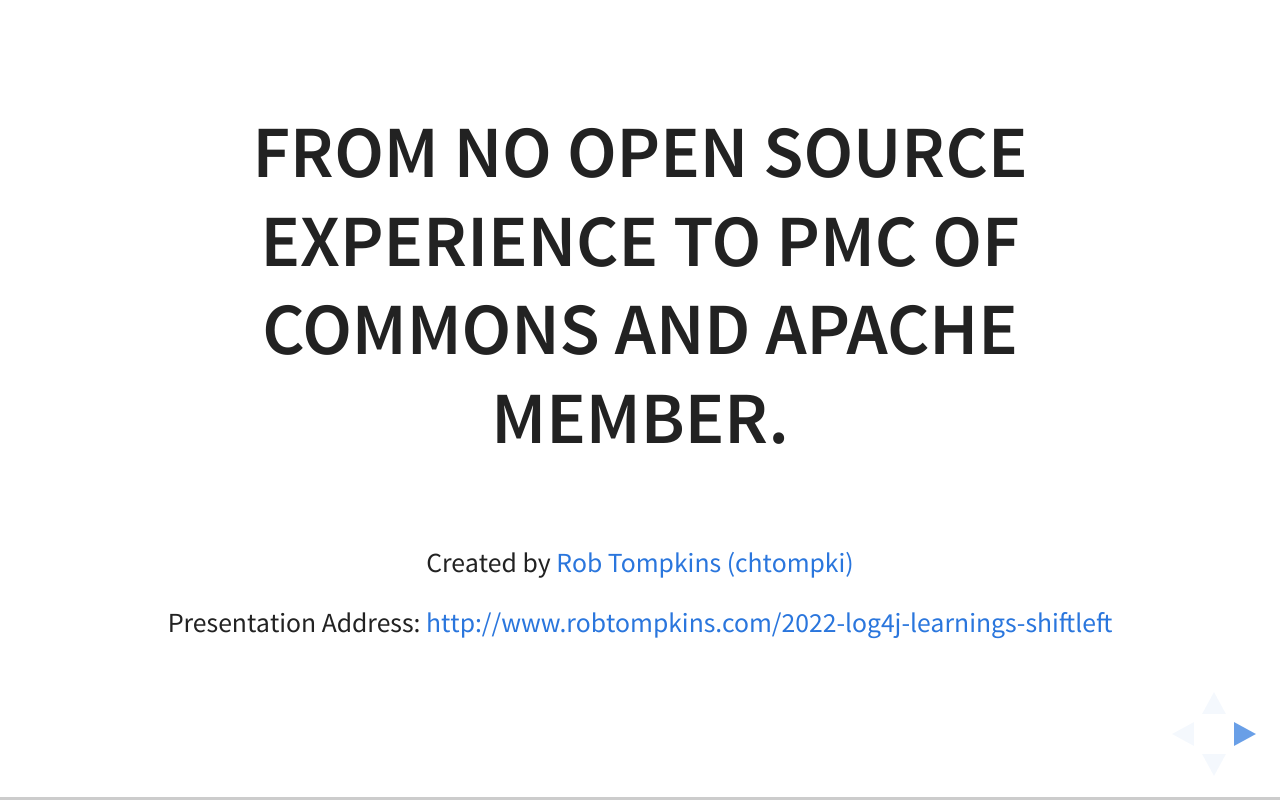
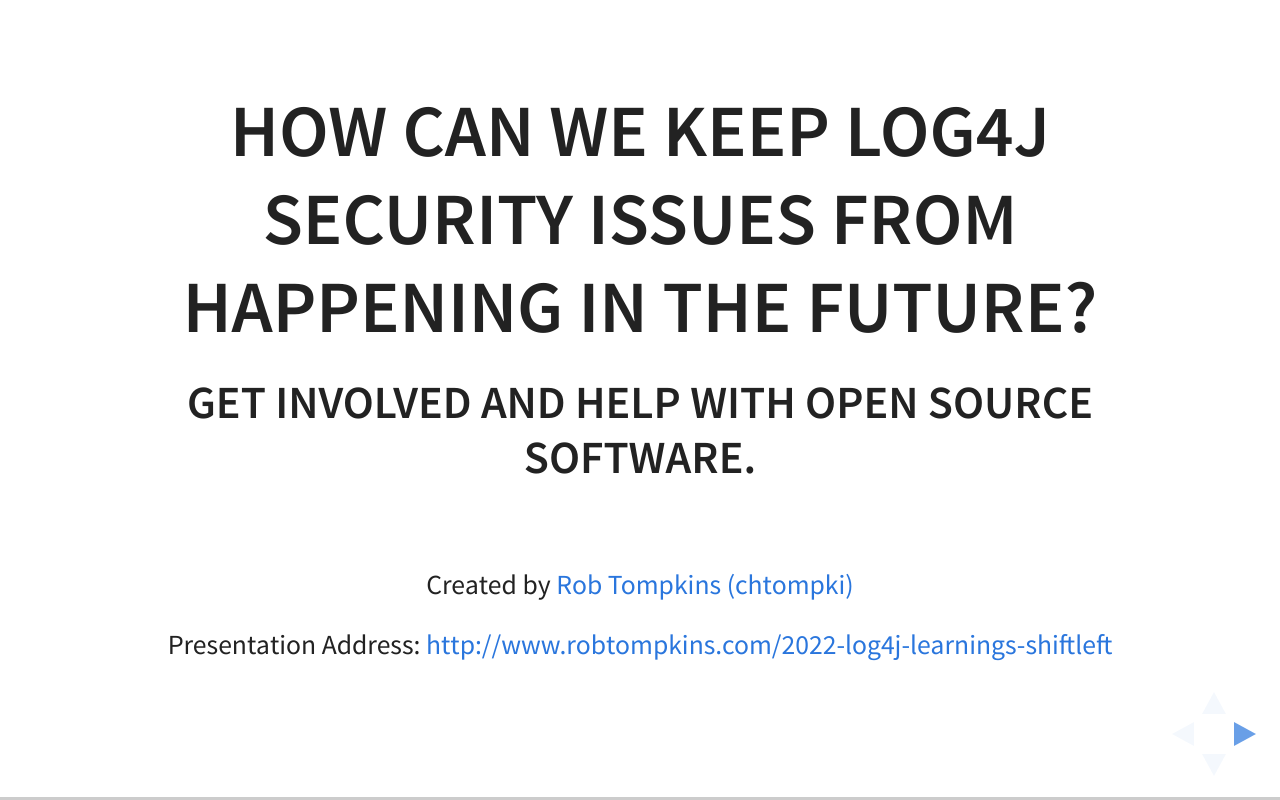
Before and after one commit to chtompki/2022-log4j-learnings-shiftleft, a website: page index.html in a window 1280 px wide. Drawn offline with nearby package versions, Linux system fonts and the light colour scheme; some packages are replaced by stand-ins of ours.

Commit message:
(update) correct title

```diff
--- a/index.html
+++ b/index.html
@@ -36,7 +36,12 @@
 
         <!-- TITLE-->
         <section>
-            <h2>From no open source experience to PMC of Commons and Apache Member.</h2>
+            <h2>
+                How can we keep Log4j security issues from happening in the future?
+            </h2>
+            <h4>
+                Get involved and help with Open Source Software.
+            </h4>
             <br>
                 <small>Created by
                     <a href="https://github.com/chtompki">
```
